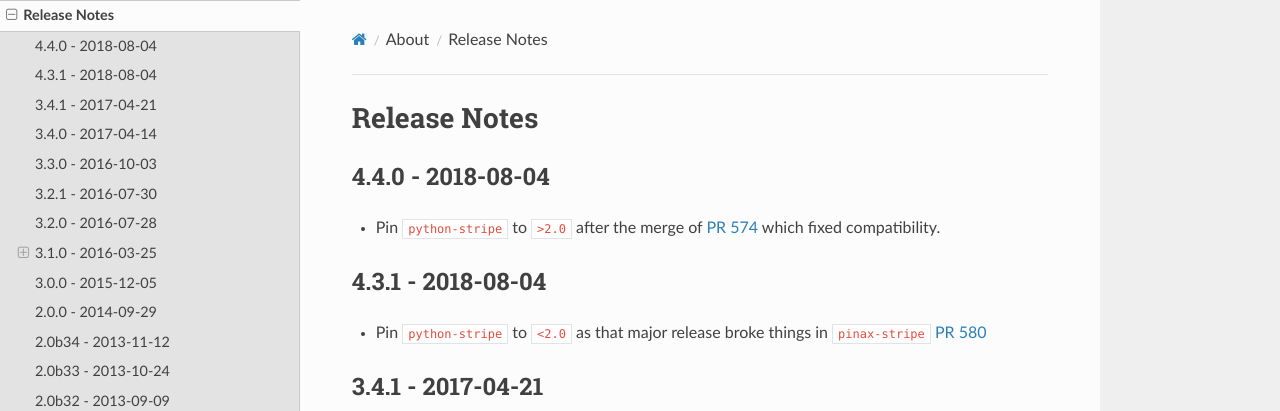
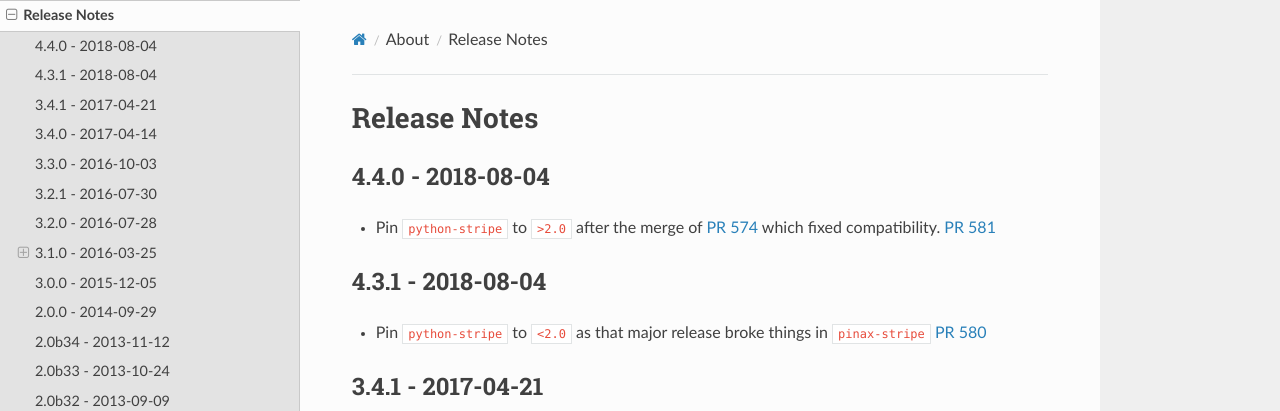
Before and after one commit to pinax/pinax-stripe-light, an MkDocs documentation site: the page built from docs/about/release-notes.md, in a window 1280 px wide and 900 px high. Shown: the top 411 px of the window. Built offline with MkDocs 1.6.1, drawn with Linux system fonts in a browser that asks for light colours; nearby versions of some CDN libraries; old or Windows-style settings are respelled for this version of MkDocs.

Commit message:
Add link to PR in release notes

```diff
--- a/docs/about/release-notes.md
+++ b/docs/about/release-notes.md
@@ -2,7 +2,7 @@
 
 ## 4.4.0 - 2018-08-04
 
-* Pin `python-stripe` to `>2.0` after the merge of [PR 574](https://github.com/pinax/pinax-stripe/pull/574) which fixed compatibility.
+* Pin `python-stripe` to `>2.0` after the merge of [PR 574](https://github.com/pinax/pinax-stripe/pull/574) which fixed compatibility. [PR 581](https://github.com/pinax/pinax-stripe/pull/581)
 
 
 ## 4.3.1 - 2018-08-04
```
